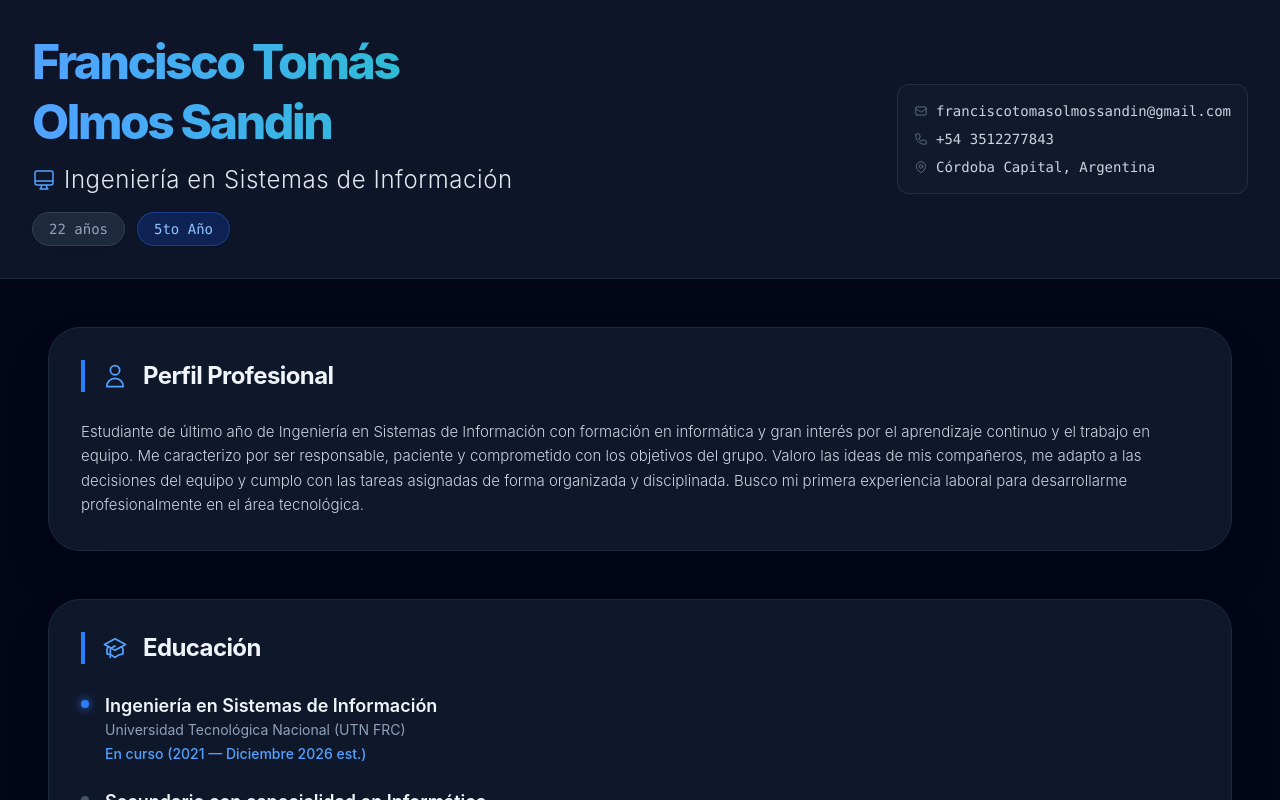
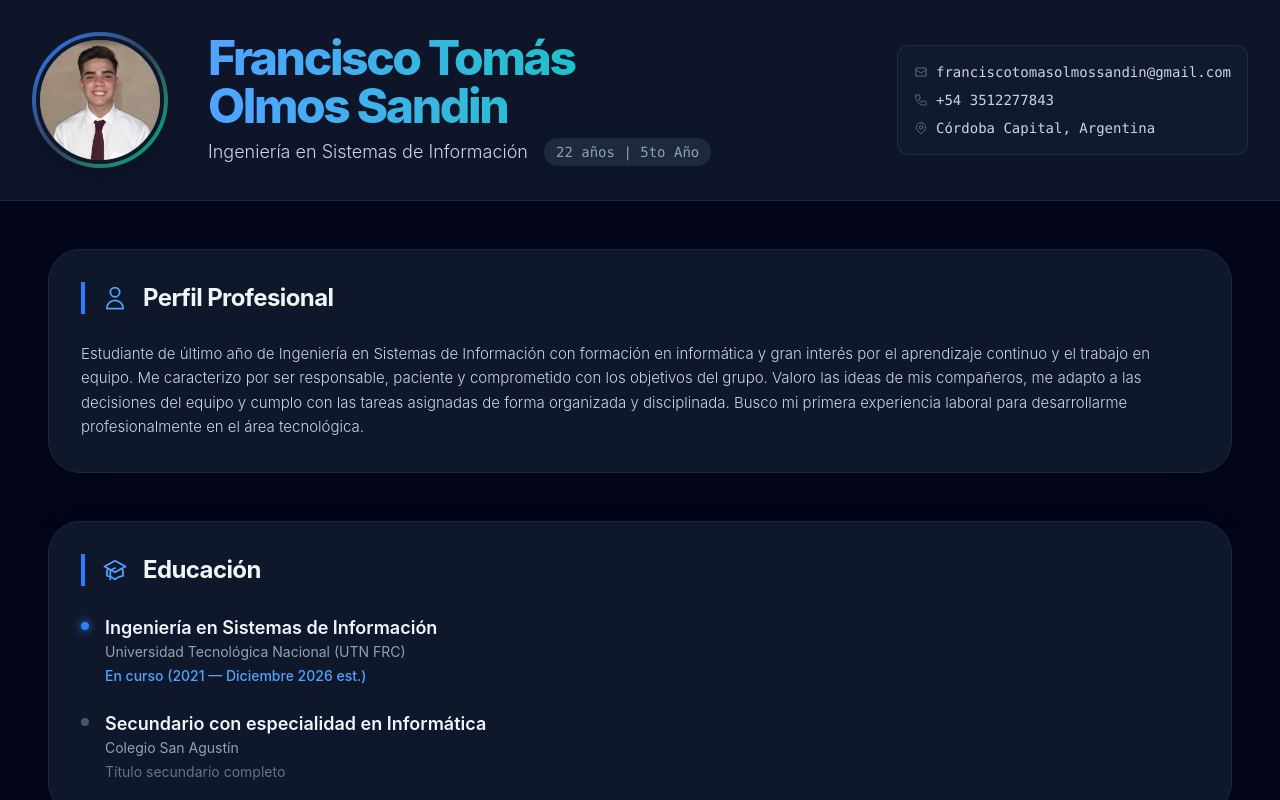
Before and after one commit to olmosFrancisco/CVWebOlmosFrancisco, a React (Vite) app: page / in a window 1280 px wide. Shown: the top 800 px of the page. Built offline with nearby package versions, Linux system fonts and the light colour scheme.

Commit message:
Estética datos de años original

```diff
--- a/src/App.jsx
+++ b/src/App.jsx
@@ -71,25 +71,32 @@ function App() {
         <div className="max-w-7xl mx-auto flex flex-col md:flex-row items-center gap-5 md:gap-10">
 
           {/* Foto adaptable */}
-          {/* Nombre, Título y Tags con Estética Original */}
-          <div className="text-center md:text-left flex-1 space-y-3">
-            <h1 className="text-3xl md:text-5xl font-extrabold tracking-tighter text-transparent bg-clip-text bg-gradient-to-r from-blue-400 to-emerald-400 leading-tight">
+          <div className="relative p-1 rounded-full bg-gradient-to-br from-blue-500 via-slate-700 to-emerald-500 shadow-xl shrink-0">
+            <img
+              src={foto}
+              alt="Francisco Olmos"
+              className="w-20 h-20 md:w-32 md:h-32 rounded-full object-cover border-4 border-slate-900"
+            />
+          </div>
+
+          {/* Nombre, Título y Tags Académicos */}
+          <div className="text-center md:text-left flex-1">
+            <h1 className="text-2xl md:text-4xl lg:text-5xl font-extrabold tracking-tighter text-transparent bg-clip-text bg-gradient-to-r from-blue-400 to-emerald-400">
               Francisco Tomás<br className="hidden md:block" /> Olmos Sandin
             </h1>
 
-            <p className="text-lg md:text-2xl text-slate-200 font-light tracking-wide flex items-center gap-2 justify-center md:justify-start">
-              <Icon path="M9.75 17L9 20l-1 1h8l-1-1-.75-3M3 13h18M5 17h14a2 2 0 002-2V5a2 2 0 00-2-2H5a2 2 0 00-2 2v10a2 2 0 002 2z" className="w-6 h-6 text-blue-400 hidden md:block" />
-              Ingeniería en Sistemas de Información
-            </p>
-
-            {/* Los Badges Originales que te gustaban */}
-            <div className="flex justify-center md:justify-start gap-3 mt-4">
-              <span className="text-slate-400 text-sm font-mono bg-slate-800 px-4 py-1.5 rounded-full border border-slate-700 shadow-sm">
-                22 años
-              </span>
-              <span className="text-blue-300 text-sm font-mono bg-blue-600/20 px-4 py-1.5 rounded-full border border-blue-500/30 shadow-sm">
-                5to Año
-              </span>
+            <div className="flex flex-col md:flex-row items-center gap-2 md:gap-4 mt-2">
+              <p className="text-sm md:text-lg text-slate-300 font-light">
+                Ingeniería en Sistemas de Información
+              </p>
+              {/* Estos son los datos que querías mantener, ahora más estilizados */}
+              <div className="flex gap-2">
+                <div className="flex justify-center md:justify-start">
+              <p className="text-slate-400 text-sm font-mono bg-slate-800 px-3 py-1 rounded-full inline-block">
+                22 años | 5to Año
+              </p>
+            </div>
+              </div>
             </div>
           </div>
 
```
